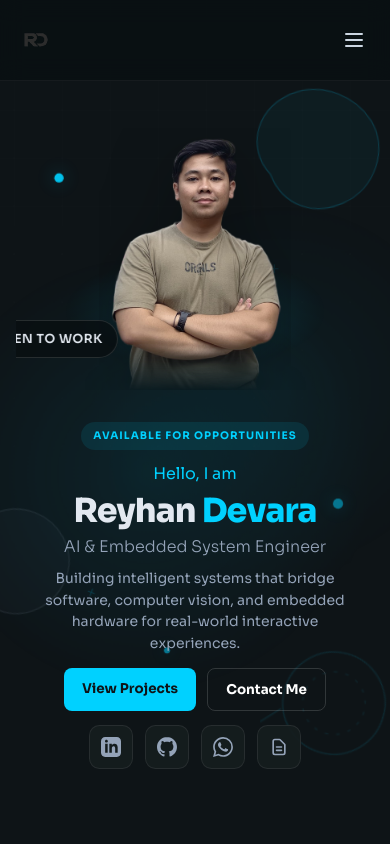
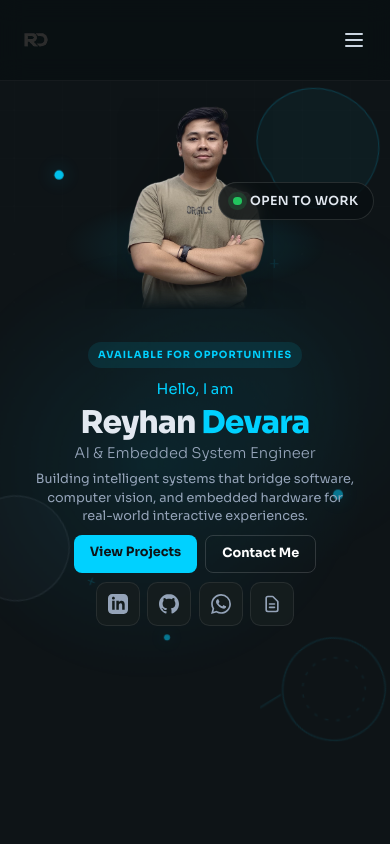
Before and after one commit to Handepp/portofolio, a plain HTML site: page index.html in a window 390 px wide. Shown: the top 844 px of the page. Drawn offline with nearby package versions, Linux system fonts and the light colour scheme.

Commit message:
fix hero section

```diff
--- a/assets/css/style.css
+++ b/assets/css/style.css
@@ -649,39 +649,51 @@ footer.reveal-section > .max-w-7xl {
 
 @media (max-width: 1023.98px) {
   .hero-section {
-    height: auto;
-    min-height: 100dvh;
-    min-height: 100svh;
-    padding-top: max(6rem, calc(5rem + env(safe-area-inset-top, 0px) + 0.5rem));
+    display: flex;
+    flex-direction: column;
+    height: 100svh;
+    max-height: 100svh;
+    min-height: 0;
+    overflow: hidden;
+    padding-top: max(5.25rem, calc(4.75rem + env(safe-area-inset-top, 0px)));
   }
 
   .hero-layout {
+    flex: 1 1 auto;
+    min-height: 0;
     height: auto;
-    min-height: calc(100svh - 5rem);
-    align-content: start;
-    padding-bottom: 1.5rem;
+    align-content: stretch;
+    grid-template-rows: minmax(0, auto) minmax(0, 1fr);
+    gap: 0.35rem;
+    padding-bottom: 0.75rem;
+    overflow: hidden;
   }
 
   .hero-visual {
     width: 100%;
     max-width: 100%;
     min-height: 0;
-    padding-top: 1.25rem;
-    margin-top: 0.25rem;
+    flex-shrink: 0;
+    padding-top: 0.35rem;
+    margin-top: 0;
+    flex-direction: column;
+    align-items: center;
+    justify-content: flex-end;
   }
 
   .hero-portrait-wrap {
     width: 100%;
     height: auto;
-    max-height: min(32svh, 280px);
-    padding-top: 0.5rem;
+    max-height: min(26svh, 230px);
+    padding-top: 0;
+    order: 1;
   }
 
   .hero-portrait {
     width: auto;
     height: auto;
-    max-height: min(32svh, 280px);
-    max-width: min(68vw, 280px);
+    max-height: min(26svh, 230px);
+    max-width: min(64vw, 260px);
     margin-inline: auto;
     object-position: center bottom;
     -webkit-mask-image: linear-gradient(to bottom, #000 0%, #000 86%, transparent 100%);
@@ -700,68 +712,98 @@ footer.reveal-section > .max-w-7xl {
   }
 
   .hero-photo-badge {
-    left: 50%;
+    position: relative;
+    left: auto;
     right: auto;
-    transform: translateX(-50%);
-    bottom: 0.5rem;
-    padding: 0.45rem 0.7rem;
-    font-size: 0.68rem;
+    bottom: auto;
+    transform: none;
+    order: 2;
+    margin-top: 0.35rem;
+    margin-bottom: 0.15rem;
+    padding: 0.4rem 0.65rem;
+    font-size: 0.65rem;
     white-space: nowrap;
   }
 
   .hero-content {
     width: 100%;
     max-width: 100%;
+    min-height: 0;
+    overflow: hidden;
+    padding-top: 0.15rem;
+    padding-bottom: 0.25rem;
   }
 
   .hero-content-inner > .inline-block {
-    margin-bottom: 0.65rem;
-    font-size: 0.65rem;
-    padding: 0.35rem 0.75rem;
+    margin-bottom: 0.45rem;
+    font-size: 0.62rem;
+    padding: 0.3rem 0.65rem;
   }
 
   .hero-content-inner > p.text-brand {
-    margin-bottom: 0.35rem;
-    font-size: 1rem;
+    margin-bottom: 0.2rem;
+    font-size: 0.92rem;
   }
 
   .hero-content-inner h1 {
-    font-size: clamp(1.75rem, 8.5vw, 2.35rem);
-    margin-bottom: 0.4rem;
+    font-size: clamp(1.65rem, 8vw, 2.2rem);
+    margin-bottom: 0.25rem;
     line-height: 1.08;
   }
 
   .hero-content-inner h2 {
-    font-size: 1rem;
-    margin-bottom: 0.65rem;
-    line-height: 1.35;
+    font-size: 0.92rem;
+    margin-bottom: 0.45rem;
+    line-height: 1.3;
   }
 
   .hero-content-inner > p.text-slate-400 {
-    font-size: 0.875rem;
-    line-height: 1.55;
-    margin-bottom: 0.85rem;
+    font-size: 0.8rem;
+    line-height: 1.45;
+    margin-bottom: 0.55rem;
+    display: -webkit-box;
+    -webkit-line-clamp: 3;
+    -webkit-box-orient: vertical;
+    overflow: hidden;
   }
 
   .hero-content-inner > .flex.flex-wrap.gap-4 {
-    gap: 0.65rem;
-    margin-bottom: 0.85rem;
+    gap: 0.5rem;
+    margin-bottom: 0.55rem;
   }
 
   .hero-content-inner > .flex.flex-wrap.gap-4 a {
-    padding: 0.65rem 1.15rem;
-    font-size: 0.84rem;
+    padding: 0.55rem 1rem;
+    font-size: 0.8rem;
   }
 
   .hero-social-link {
-    width: 2.45rem;
-    height: 2.45rem;
+    width: 2.25rem;
+    height: 2.25rem;
+  }
+
+  .hero-content-inner > .flex.flex-wrap.gap-3 {
+    gap: 0.45rem;
+  }
+}
+
+@media (max-width: 1023.98px) and (max-height: 700px) {
+  .hero-portrait-wrap,
+  .hero-portrait {
+    max-height: min(24svh, 200px);
+  }
+
+  .hero-content-inner > p.text-slate-400 {
+    -webkit-line-clamp: 2;
   }
 }
 
 @media (min-width: 1024px) {
   .hero-section {
     height: 100dvh;
+    max-height: 100dvh;
+    overflow: hidden;
+    padding-top: 5rem;
   }
 
   .hero-layout {
@@ -883,8 +925,6 @@ footer.reveal-section > .max-w-7xl {
 
 .hero-photo-badge {
   position: absolute;
-  left: 1.5rem;
-  bottom: 2rem;
   z-index: 3;
   display: inline-flex;
   align-items: center;
@@ -899,6 +939,13 @@ footer.reveal-section > .max-w-7xl {
   letter-spacing: 0.04em;
   text-transform: uppercase;
   color: #e2e8f0;
+}
+
+@media (min-width: 1024px) {
+  .hero-photo-badge {
+    left: 1.5rem;
+    bottom: 2rem;
+  }
 }
 
 .hero-photo-badge-dot {
--- a/index.html
+++ b/index.html
@@ -30,7 +30,7 @@
       },
     };
   </script>
-  <link rel="stylesheet" href="assets/css/style.css?v=15" />
+  <link rel="stylesheet" href="assets/css/style.css?v=17" />
 </head>
 <body class="font-sans antialiased selection:bg-brand selection:text-surface bg-surface text-slate-200">
 
@@ -75,7 +75,7 @@
   </nav>
 
   <!-- Hero -->
-  <header class="hero-section relative overflow-x-hidden pt-24 sm:pt-24 lg:pt-20 box-border" id="home">
+  <header class="hero-section relative box-border" id="home">
     <div class="hero-bg-glow pointer-events-none" aria-hidden="true"></div>
     <div class="hero-grid-pattern pointer-events-none" aria-hidden="true"></div>
 
```
